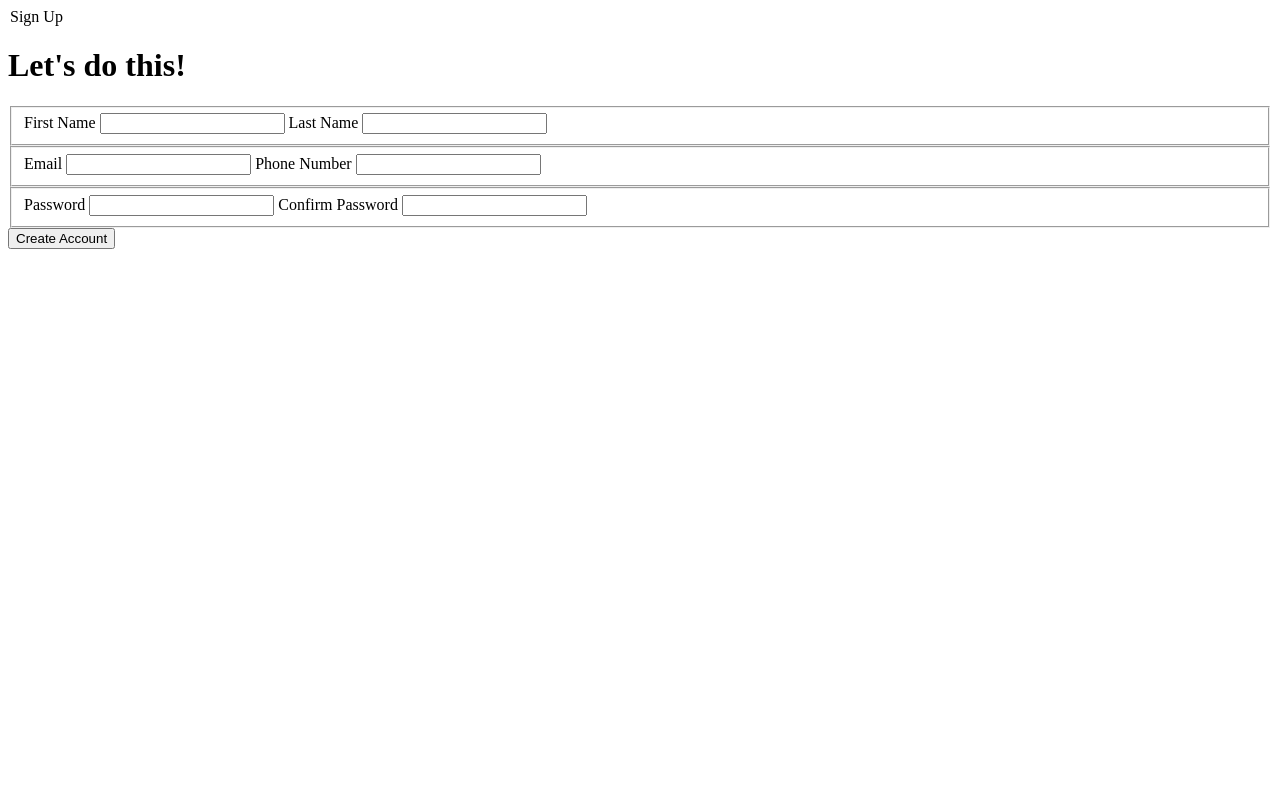
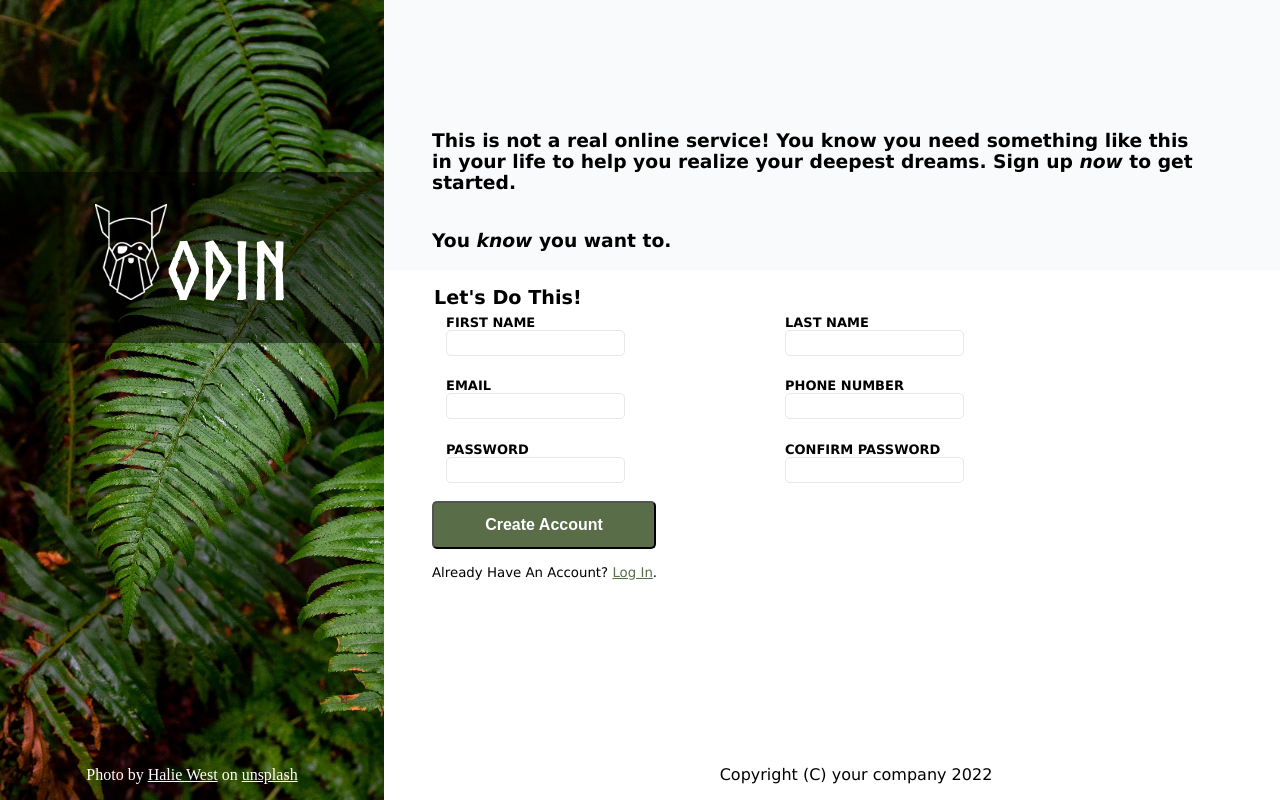
Before and after one commit to rdechiara/sign-up-form, a plain HTML site: page index.html in a window 1280 px wide. Drawn offline with Linux system fonts and the light colour scheme.

Commit message:
feat: complete layout
Yes I forgot to commit small changes at a time instead of making a singe huge commit:/

```diff
--- a/index.css
+++ b/index.css
@@ -0,0 +1,239 @@
+@font-face
+{
+    font-family: 'Norse-Bold';
+    src: url('Norse-Bold.otf');
+}
+
+:root
+{
+    --main-padding-left: 3rem;
+    --form-margin-top: 1rem;
+    --already-account-margin: 1rem;
+    --form-control-height: 3rem;
+}
+html, body
+{
+    margin: 0;
+    border: 0;
+    padding:0;
+    height: 100vh;
+    width: 100vw;
+}
+#container
+{
+    height: 100vh;
+    width: 100vw;
+    display: flex;
+    flex-direction: row;
+}
+
+header
+{
+    display: flex;
+    justify-content: space-between;
+    flex-shrink: 0;
+    flex-direction: column;
+    flex-grow: 1;
+    flex-basis: 30vw;
+    background-size: cover;
+    background-image: url("halie-west-25xggax4bSA-unsplash.jpg");
+    background-repeat: no-repeat;
+
+}
+header  p
+{
+    text-align: center;
+    color: white;
+}
+main
+{
+    flex-grow: 2;
+    display: flex;
+    flex-direction: column;
+    font-family: Verdana, Calibri, sans-serif;
+}
+
+main > *
+{
+    padding-left: var(--main-padding-left);
+}
+#form-text
+{
+    flex-grow: 30;
+    display: flex;
+    flex-direction: row;
+    justify-content: flex-start;
+    align-content: flex-end;
+    flex-wrap: wrap;
+    background-color: #f9fafb;
+}
+
+form
+{
+    margin-top: var(--form-margin-top);
+    flex-grow: 30;
+    text-transform: uppercase;
+
+}
+
+footer
+{
+    flex-grow: 20;
+    display: flex;
+    flex-direction: column;
+    justify-content: flex-end ;
+}
+
+fieldset
+{
+    border: none;
+    display: flex;
+    flex-direction: row;
+    justify-content: flex-start;
+}
+
+.separator
+{
+    width: 100%;
+    height: 1px;
+    border-bottom: black;
+}
+
+h3
+{
+    max-width: 60vw;
+}
+
+label
+{
+    /*display: inline-block;
+    display: flex;
+    flex-direction: row;
+    justify-content: flex-end;*/
+    font-size: small;
+    font-weight: bold;
+    padding: 0.5rem;
+}
+button[type="submit"]
+{
+    background-color: #596D48;
+    color: white;
+    height: 3rem;
+    width: 14rem;
+    font-size: 1rem;
+    border-radius: 5px;
+    font-weight: bolder;
+}
+
+/*fieldset
+{
+    display: flex;
+    flex-direction: row;
+    justify-content: flex-end;
+}*/
+
+.submit
+{
+    display: flex;
+    flex-direction: row;
+    justify-content: flex-start;
+}
+
+
+header p
+{
+    padding-bottom: -1rem;
+}
+header a
+{
+    color: white;
+    text-decoration: underline;
+}
+
+header a:visited
+{
+    font-style: italic;
+}
+.form-row
+{
+    display: flex;
+    flex-direction: row;
+    justify-content: space-around;
+}
+input
+{
+    -webkit-appearance: none;
+    appearance: none;
+    box-shadow: blue;
+    padding: 2rem;
+}
+input, label
+{
+    display: block;
+    margin-right: 5rem;
+    padding: 0;
+    height: var(--form-control-height, 3rem);
+}
+input:not(input[type="submit"])
+{
+    border-radius: 5px;
+    height: 1.5rem;
+    border-color: #E5E7EB;
+    border-style: solid;
+    border-width: thin;
+}
+input:focus
+{
+    outline: #596D48 solid 2px;
+}
+legend
+{
+    font-size: 1.2rem;
+    font-weight: bold;
+    text-transform: capitalize;
+}
+small
+{
+    display: block;
+    margin-top: var(--already-account-margin);
+    text-transform: capitalize;
+}
+small > a
+{
+    color: #596D48;
+}
+footer
+{
+    text-align: center;
+    padding-bottom: 1rem;
+}
+
+header > div
+{
+     display:flex;
+    flex-direction: column;
+    justify-content: flex-end;
+    flex-grow: 1;
+}
+
+header > div:first-child
+{
+    justify-content: center;
+
+}
+
+header h1
+{
+    color: white;
+    text-align: center;
+    font-family: 'Norse-Bold', sans-serif;
+    font-size: 5rem;
+    background-color: rgba(0,0,0, 50%);
+    padding: 2rem;
+}
+
+.logo
+{
+    width: auto;
+    height: 6rem;
+}
--- a/index.html
+++ b/index.html
@@ -7,44 +7,65 @@
         <title>SignUp</title>
     </head>
     <body>
-        <div id="app">
-            <header></header>
+        <div id="container">
+            <header >
+                <div>
+                    <h1><img class="logo" src="odin-lined.png" alt="odin logo">Odin</h1>
+                </div>
+                <div><p>Photo by <a href="https://unsplash.com/@haliewestphoto">Halie West</a> on <a
+                        href="https://unsplash.com/">unsplash</a></p></div>
+            </header>
             <main>
-                <form action="/to-backend" method="post">
-                    <legend>Sign Up</legend>
-                    <h1>Let's  do this!</h1>
+                <div id="form-text">
+                    <h3>This is not a real online service! You know you need something like this in
+                    your life to help you realize your deepest dreams. Sign up <em>now</em> to get
+                    started.
+                    </h3>
+
+                    <h3>You <em>know</em> you want to.</h3>
+                </div>
+                <form>
+                    <legend>Let's do this!</legend>
+
                     <fieldset>
                         <label for="firstname">
                             First Name
-                            <input type="text" id="firstname" name="first_name">
+                            <input type="text" id="firstname" name="firstname" required>
                         </label>
                         <label for="lastname">
                             Last Name
-                            <input type="text" id="lastname" name="last_name">
+                            <input type="text" id="lastname" name="lastname" required>
                         </label>
+
                     </fieldset>
                     <fieldset>
                         <label for="email">
                             Email
-                            <input type="email" id="email" name="email_address">
+                            <input type="email" id="email" name="email" required>
                         </label>
-                        <label for="phone">
-                            Phone Number
-                            <input type="phone" id="phone" name="phone_number">
+                        <label for="phone">Phone Number
+                        <input type="tel" id="phone" name="phone" required></label>
+                    </fieldset>
+
+                    <fieldset>
+                        <label for="password1">Password
+                        <input type="password" id="password1" name="password" minlength="8" required></label>
+
+                        <label for="password2">
+                            Confirm password
+                            <input type="password" id="password2" name="password" required>
                         </label>
+
                     </fieldset>
-                    <fieldset>
-                        <label for="pwd">
-                            Password
-                            <input type="password" id="pwd" name="password">
-                        </label>
-                        <label for="pwdconfirm">
-                            Confirm Password
-                            <input type="password" id="pwdconfirm" name="password_confirm">
-                        </label>
-                    </fieldset>
-                    <button type="submit">Create Account</button>
+                    <div class="separator"></div>
+                    <div class="submit">
+                        <button type="submit">Create Account</button>
+
+                    </div>
+                    <small>Already have an account? <a href="#">Log in</a>.</small>
                 </form>
+
+                <footer>Copyright (C) your company 2022</footer>
             </main>
         </div>
     </body>
```
Also changed, not shown: Norse-Bold.otf (added), halie-west-25xggax4bSA-unsplash.jpg (added), odin-lined.png (added).
